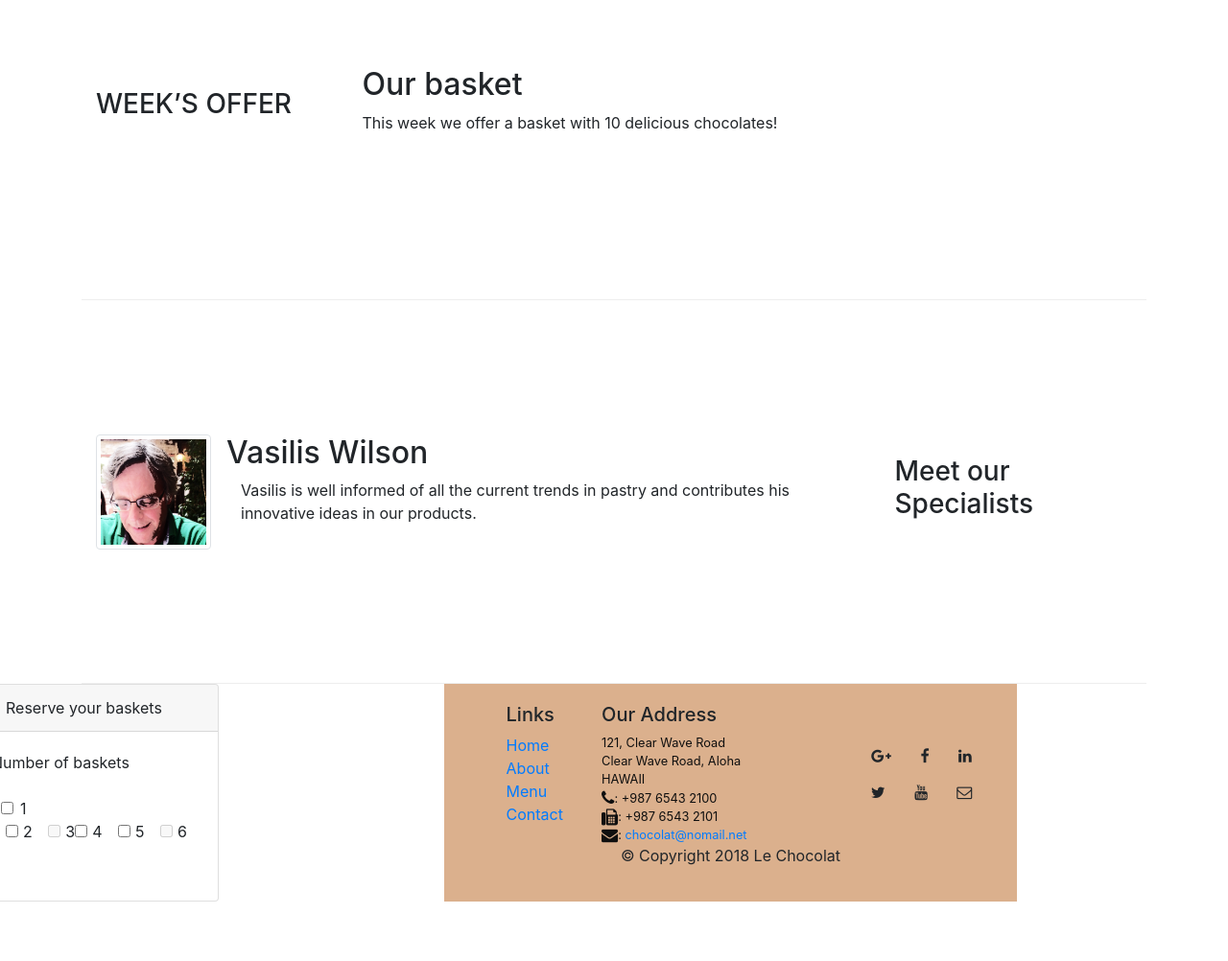
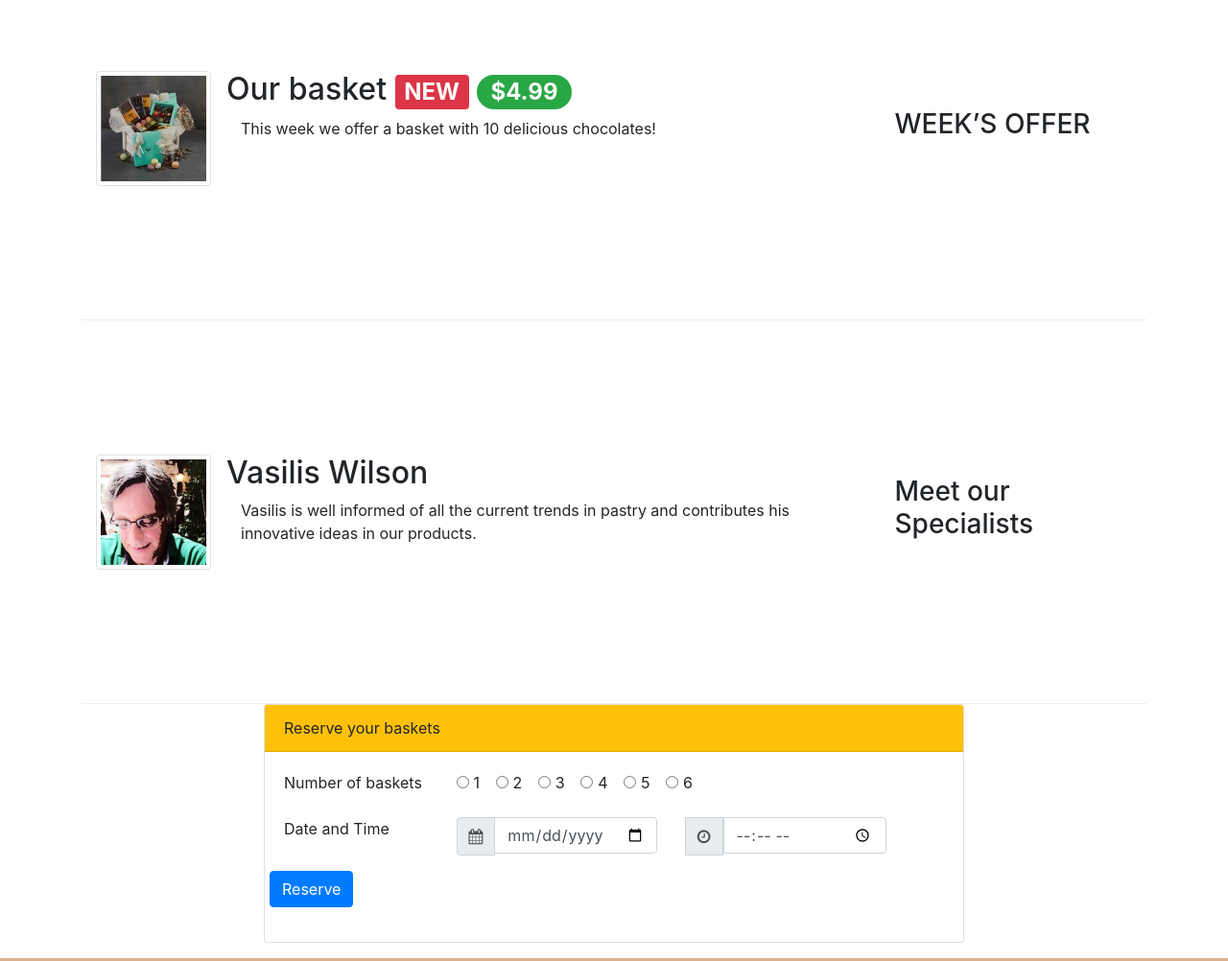
Before and after one commit to sulailman/lechocolat, a website: page index.html in a window 1280 px wide. Shown: the part 800-1802 px from the top of the page at 96% size. Before the commit the page ends 1740 px from the top, so only its background shows below. Drawn offline with nearby package versions, Linux system fonts and the light colour scheme.

Commit message:
Bootstrap Assignment 9 Task 2

```diff
--- a/index.html
+++ b/index.html
@@ -2,40 +2,46 @@
 <html lang="en">
 
 <head>
-    <title>Le Chocolat</title>
     <!-- Required meta tags always come first -->
     <meta charset="utf-8">
     <meta name="viewport" content="width=device-width, initial-scale=1, shrink-to-fit=no">
     <meta http-equiv="x-ua-compatible" content="ie=edge">
     <!-- Bootstrap CSS -->
     <link rel="stylesheet" href="node_modules/bootstrap/dist/css/bootstrap.min.css">
+    <link rel="stylesheet" href="node_modules/font-awesome/css/font-awesome.min.css">
     <link href="css/styles.css" rel="stylesheet">
-    <link rel="stylesheet" href="node_modules/font-awesome/css/font-awesome.min.css">
-
+    <title>Le Chocolat</title>
 </head>
 
 <body>
-    <!--NAVIGATION-->
-    <nav class="navbar navbar-expand-md navbar-light bg-light fixed-top ">
+
+    <!-- NAVIGATION -->
+    <nav class="navbar navbar-expand-md navbar-light bg-light fixed-top">
         <div class="container">
-            <!--a class="navbar-brand" href="#">Le Chocolat</a>-->
+            <!-- <a class="navbar-brand" href="#">Le Chocolat</a> -->
             <a class="navbar-brand" href="./index.html">
+                <img src="images/logo.png" height="40" width="54">
+            </a>
             <button class="navbar-toggler" type="button" data-toggle="collapse" data-target="#Navbar">
                 <span class="navbar-toggler-icon"></span>
             </button>
             <div class="collapse navbar-collapse" id="Navbar">
                 <ul class="navbar-nav">
                     <li class="nav-item active">
-                            <a class="nav-link" href="#"><span class="fa fa-home fa-lg"></span> Home</a>
+                        <a class="nav-link" href="./index.html">
+                            <span class="fa fa-home fa-lg"></span> Home</a>
                     </li>
                     <li class="nav-item">
-                            <a class="nav-link" href="./aboutus.html"><span class="fa fa-info fa-lg"></span> About</a>
+                        <a class="nav-link" href="./aboutus.html">
+                            <span class="fa fa-info fa-lg"></span> About</a>
                     </li>
                     <li class="nav-item">
-                            <a class="nav-link" href="#"><span class="fa fa-list fa-lg"></span> Menu</a>
+                        <a class="nav-link" href="#">
+                            <span class="fa fa-list fa-lg"></span> Menu</a>
                     </li>
                     <li class="nav-item">
-                            <a class="nav-link" href="#"><span class="fa fa-address-card fa-lg"></span> Contact</a>
+                        <a class="nav-link" href="./contactus.html">
+                            <span class="fa fa-address-card fa-lg"></span> Contact</a>
                     </li>
                 </ul>
             </div>
@@ -45,30 +51,39 @@
     <!-- HEADER -->
     <header class="jumbotron">
         <div class="container">
-            <div class="row row-header">
-                <div class="col-12 col-sm-8">
+            <div class="row row-header align-items-center">
+
+                <div class="col-12 col-sm-6">
                     <h1>Le Chocolat</h1>
                     <p>We combine experience with creativity to create innovative tastes based on classic chocolate
                         recipes. Our creations will travel you in the chocolate world!</p>
                 </div>
-                <div class="col col-sm">
-                    <div class="col col-sm">
+
+                <div class="col col-sm-3">
                     <img src="images/logo.png" class="img-fluid">
                 </div>
-                    <!-- This particular content will occupy whatever is left out, 0 or 4 cols -->
+                <div class="col col-sm-3">
+                    <a class="btn btn-sm btn-warning" href="#basket">
+                        Reserve your baskets
+                    </a>
                 </div>
+
             </div>
         </div>
     </header>
+
+    <!-- MAIN CONTENT -->
     <div class="container">
 
+        <!-- 1st Row -->
         <div class="row flex-row-reverse row-content align-items-center">
+            <!-- first row content-->
             <div class="col-sm-4 col-md-3">
                 <h3>Our famous chocolates</h3>
             </div>
             <div class="col-sm col-md">
-                <!--<h2>85% DARK CHOCOLATE</h2>
-                <p class="d-none d-sm-block">Dark chocolate with no added sugar. Here you can taste the flavor of cocoabeans.</p>-->
+                <!-- <h2>85% DARK CHOCOLATE</h2>
+                <p>Dark chocolate with no added sugar. Here you can taste the flavor of cocoa beans.</p> -->
                 <div class="media">
                     <img class="d-flex mr-3 img-thumbnail align-self-center" src="images/dark85.jpg" alt="85% DARK CHOCOLATE">
                     <div class="media-body">
@@ -83,22 +98,39 @@
             </div>
         </div>
 
-
-        <div class="row row-content align-items-center">
+        <!-- 2nd Row -->
+        <div class="row flex-row-reverse row-content align-items-center">
+            <!-- second row content-->
             <div class="col-sm-4 col-md-3">
                 <h3>WEEK’S OFFER</h3>
             </div>
             <div class="col-sm col-md">
-                <h2>Our basket</h2>
-                <p class="d-none d-sm-block">This week we offer a basket with 10 delicious chocolates! </p>
+                <div class="media">
+                    <img class="d-flex mr-3 img-thumbnail align-self-center" src="images/promotion.jpg" alt="Promotion">
+                    <div class="media-body">
+                        <h2 class="mt-0">Our basket
+                            <span class="badge badge-danger">NEW</span>
+                            <span class="badge badge-pill badge-success">$4.99</span>
+                        </h2>
+                        <p class="col d-none d-md-block">This week we offer a basket with 10 delicious chocolates!</p>
+                    </div>
+                </div>
+                <!--                 <h2>Our basket</h2>
+                <p>This week we offer a basket with 10 delicious chocolates! </p> -->
             </div>
         </div>
 
+        <!-- 3rd Row -->
         <div class="row flex-row-reverse row-content align-items-center">
+            <!-- third row content-->
             <div class="col-sm-4 col-md-3">
                 <h3>Meet our Specialists</h3>
             </div>
             <div class="col-sm col-md">
+                <!-- <h2>Vasilis Wilson </h2>
+                <h4>Sous-chef</h4>
+                <p>Vasilis is well informed of all the current trends in pastry and contributes his innovative ideas in
+                    our products.</p> -->
                 <div class="media">
                     <img class="d-flex mr-3 img-thumbnail align-self-center" src="images/cartoonVasilis.png" alt="Vasilis Wilson">
                     <div class="media-body">
@@ -109,59 +141,92 @@
                 </div>
             </div>
         </div>
-    </div>
-    <div class="row">
-        <div class="card">
-            <div class="card-header by-warning">Reserve your baskets</div>
+        <!--4th row-->
+        <div class="row justify-content-center">
+            <div class="col col-sm-8 col-12 ">
+                <div class="card mb-3">
+                    <div class="card-header bg-warning">Reserve your baskets</div>
                     <div class="card-body">
-                <form action="">
+                        <form id="basket" action="">
                             <div class="form-group row">
-                        <div class="col-sm3">
+                                <div class="col-sm-3">
                                     <label for="radiobtn">Number of baskets</label>
                                 </div>
-                    </div>
+
                                 <div class="col-sm-9">
+                                    <div class="form-check form-check-inline">
                                         <label class="form-check-label">
-                            <input type="checkbox" class="form-check-input" value="">1
+                                            <input type="radio" class="form-check-input" name="optradio">1
                                         </label>
                                     </div>
                                     <div class="form-check form-check-inline">
                                         <label class="form-check-label">
-                            <input type="checkbox" class="form-check-input" value="">2
+                                            <input type="radio" class="form-check-input" name="optradio">2
+                                        </label>
+                                    </div>
+                                    <div class="form-check form-check-inline ">
+                                        <label class="form-check-label">
+                                            <input type="radio" class="form-check-input" name="optradio">3
                                         </label>
                                     </div>
                                     <div class="form-check form-check-inline">
                                         <label class="form-check-label">
-                            <input type="checkbox" class="form-check-input" value="" disabled>3
-                        </label>
-                        <label class="form-check-label">
-                            <input type="checkbox" class="form-check-input" value="">4
+                                            <input type="radio" class="form-check-input" name="optradio">4
                                         </label>
                                     </div>
                                     <div class="form-check form-check-inline">
                                         <label class="form-check-label">
-                            <input type="checkbox" class="form-check-input" value="">5
+                                            <input type="radio" class="form-check-input" name="optradio">5
                                         </label>
                                     </div>
-                    <div class="form-check form-check-inline">
+                                    <div class="form-check form-check-inline ">
                                         <label class="form-check-label">
-                            <input type="checkbox" class="form-check-input" value="" disabled>6
+                                            <input type="radio" class="form-check-input" name="optradio">6
                                         </label>
+                                    </div>
+                                </div>
+                            </div>
+                            <div class="form-group row">
+                                <p class="col-sm-3">Date and Time</p>
+                                <div class="input-group col-sm-4">
+                                    <div class="input-group-prepend">
+                                        <span class="input-group-text"><i class="fa fa-calendar" aria-hidden="true"></i></span>
+                                    </div>
+                                    <input type="date" class="form-control" placeholder="Date" id="date" name="date">
+                                </div>
+
+                                <div class="input-group col-sm-4">
+                                    <div class="input-group-append">
+                                        <span class="input-group-text"><i class="fa fa-clock-o" aria-hidden="true"></i></span>
+                                    </div>
+                                    <input type="time" class="form-control" placeholder="Time" id="time" name="time">
+
+                                </div>
+                            </div>
+                            <div class="form-group row">
+                                <input type="submit" class="btn btn-primary" value="Reserve">
                             </div>
                         </form>
                     </div>
                 </div>
-        <!-- Footer -->
+            </div>
+        </div>
+
+
+    </div>
+
+
+    <!-- FOOTER -->
     <footer class="footer">
         <div class="container">
             <div class="row">
                 <div class="col-5 offset-1 col-sm-2">
                     <h5>Links</h5>
                     <ul class="list-unstyled">
-                            <li><a href="#">Home</a></li>
-                            <li><a href="#">About</a></li>
+                        <li><a href="./index.html">Home</a></li>
+                        <li><a href="./aboutus.html">About</a></li>
                         <li><a href="#">Menu</a></li>
-                            <li><a href="#">Contact</a></li>
+                        <li><a href="./contactus.html">Contact</a></li>
                     </ul>
                 </div>
                 <div class="col-6 col-sm-5">
@@ -177,7 +242,8 @@
                     </address>
                 </div>
                 <div class="col col-sm-4 align-self-center">
-                        <div class="col-auto" style="text-align:center">
+                    <div style="text-align:center" class="col-auto">
+
                         <a class="btn btn-social-icon btn-google-plus" href="http://google.com/+">
                             <i class="fa fa-google-plus"></i></a>
                         <a class="btn btn-social-icon btn-facebook" href="http://www.facebook.com/profile.php?id=">
```
Lines whose indentation alone changed are shown as unchanged.
